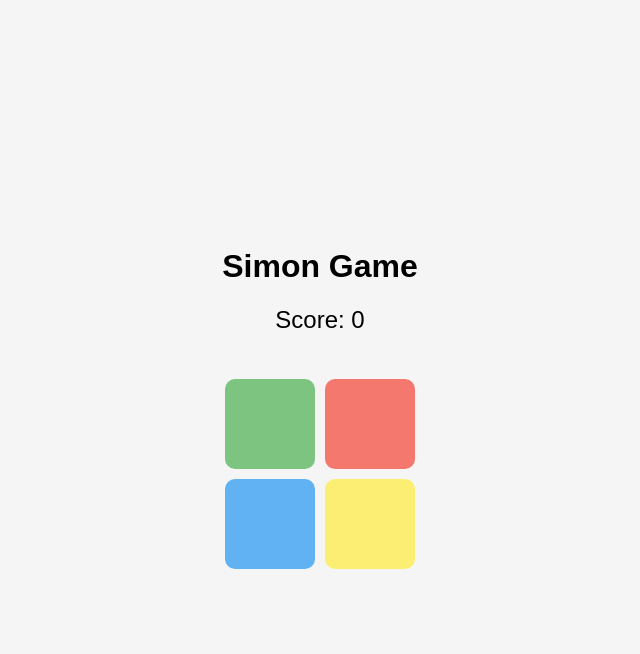
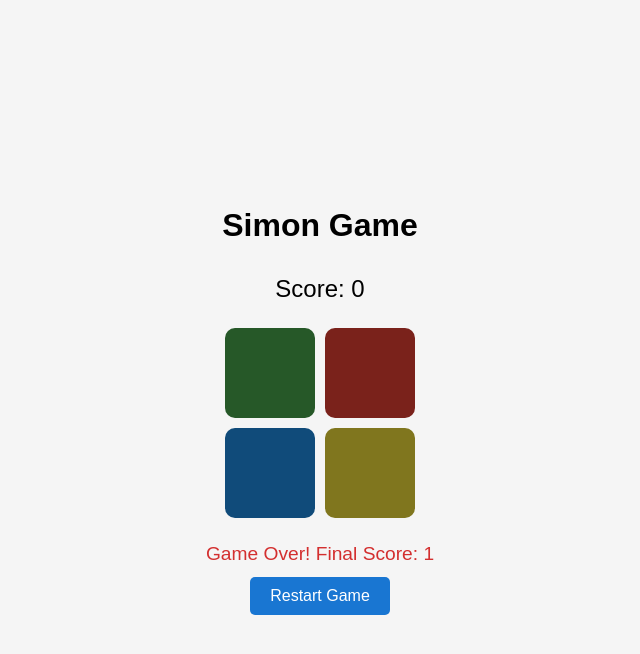
Before and after one commit to Gael250/GRP-work, a website: page public/Simon.html in a window 1280 px wide. Both pictures are taken after a click on the element 590 px from the left and 423 px from the top of the page. Shown: the whole page, without its empty margins (320-960 px from the left). Drawn offline with Linux system fonts and the light colour scheme.

Commit message:
Update Simon.html

```diff
--- a/public/Simon.html
+++ b/public/Simon.html
@@ -1,8 +1,8 @@
 <!DOCTYPE html>
 <html lang="en">
 <head>
-  <meta charset="UTF-8">
-  <meta name="viewport" content="width=device-width, initial-scale=1.0">
+  <meta charset="UTF-8" />
+  <meta name="viewport" content="width=device-width, initial-scale=1.0"/>
   <title>Simon Game</title>
   <style>
     body {
@@ -22,7 +22,7 @@
 
     #score {
       font-size: 1.5rem;
-      margin-bottom: 20px;
+      margin: 10px 0;
     }
 
     .btn-container {
@@ -30,7 +30,7 @@
       flex-wrap: wrap;
       width: 200px;
       height: 200px;
-      margin-top: 20px;
+      margin-top: 10px;
     }
 
     .btn {
@@ -39,12 +39,12 @@
       margin: 5px;
       border-radius: 10px;
       cursor: pointer;
-      opacity: 0.7;
-      transition: opacity 0.3s;
+      filter: brightness(50%);
+      transition: filter 0.3s, box-shadow 0.3s;
     }
 
     .btn:hover {
-      opacity: 1;
+      filter: brightness(70%);
     }
 
     .green { background-color: #4CAF50; }
@@ -53,9 +53,32 @@
     .yellow { background-color: #FFEB3B; }
 
     .active {
-      opacity: 1;
+      filter: brightness(120%);
+      box-shadow: 0 0 15px rgba(255, 255, 255, 0.4);
     }
 
+    #result {
+      margin-top: 20px;
+      font-size: 1.2rem;
+      color: #d32f2f;
+      height: 24px;
+    }
+
+    #restartBtn {
+      margin-top: 10px;
+      padding: 10px 20px;
+      font-size: 1rem;
+      background-color: #1976D2;
+      color: white;
+      border: none;
+      border-radius: 5px;
+      cursor: pointer;
+      display: none;
+    }
+
+    #restartBtn:hover {
+      background-color: #1565C0;
+    }
   </style>
 </head>
 <body>
@@ -70,6 +93,9 @@
     <div class="btn yellow" id="yellow"></div>
   </div>
 
+  <div id="result"></div>
+  <button id="restartBtn" onclick="startGame()">Restart Game</button>
+
   <script>
     const colors = ['green', 'red', 'blue', 'yellow'];
     let gameSequence = [];
@@ -78,6 +104,9 @@
     let gameStarted = false;
 
     const scoreDisplay = document.getElementById('score');
+    const resultDisplay = document.getElementById('result');
+    const restartBtn = document.getElementById('restartBtn');
+
     const buttons = {
       green: document.getElementById('green'),
       red: document.getElementById('red'),
@@ -85,7 +114,6 @@
       yellow: document.getElementById('yellow'),
     };
 
-    // Add click event to each button
     Object.keys(buttons).forEach(color => {
       buttons[color].addEventListener('click', () => playerClick(color));
     });
@@ -95,6 +123,9 @@
       playerSequence = [];
       level = 0;
       gameStarted = true;
+      resultDisplay.textContent = '';
+      restartBtn.style.display = 'none';
+      scoreDisplay.textContent = `Score: 0`;
       nextRound();
     }
 
@@ -140,9 +171,9 @@
     }
 
     function gameOver() {
-      alert(`Game Over! Your final score was ${level}`);
-      scoreDisplay.textContent = `Score: 0`;
+      resultDisplay.textContent = `Game Over! Final Score: ${level}`;
       gameStarted = false;
+      restartBtn.style.display = 'inline-block';
     }
 
     window.onload = () => {
```
